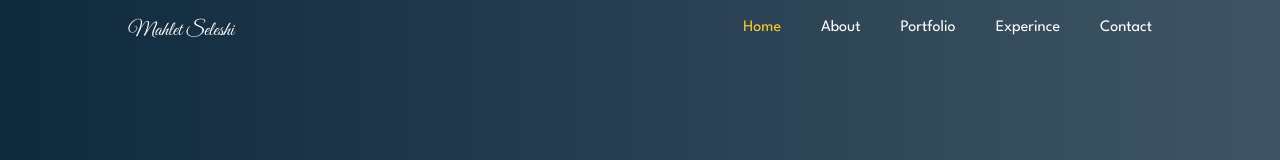
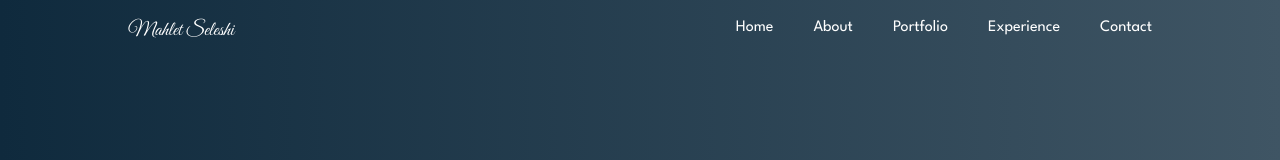
Before and after one commit to mahletseleshi/My-Portfolio, a React (Vite) app: page / in a window 1280 px wide. Shown: the top 160 px of the page. Built offline with nearby package versions, Linux system fonts and the light colour scheme.

Commit message:
updated page

```diff
--- a/package.json
+++ b/package.json
@@ -14,7 +14,11 @@
     "react": "^18.2.0",
     "react-dom": "^18.2.0",
     "react-icon": "^1.0.0",
-    "react-icons": "^4.12.0"
+    "react-icons": "^4.12.0",
+    "react-router": "^6.21.0",
+    "react-router-dom": "^6.21.0",
+    "react-router-hash-link": "^2.4.3",
+    "react-scroll": "^1.9.0"
   },
   "devDependencies": {
     "@types/react": "^18.2.37",
--- a/src/components/About.jsx
+++ b/src/components/About.jsx
@@ -2,7 +2,7 @@ import about from "../assets/About.png";
 
 const About = () => {
   return (
-    <div className="flex flex-col  relative items-center justify-center w-full my-24 px-32">
+    <div id="About" className="flex flex-col  relative items-center justify-center w-full my-24 px-32">
       <h1 className="text-[32px]">ABOUT</h1>
       <h1 className="text-[70px] absolute -top-6 text-black/20">ABOUT</h1>
       <div className="flex items-center justify-between ">
--- a/src/components/Contact.jsx
+++ b/src/components/Contact.jsx
@@ -27,7 +27,7 @@ const Contact = () => {
   };
 
   return (
-    <div className="relative flex-col items-center justify-center mt-[200px] h-screen ">
+    <div id="Contact" className="relative flex-col items-center justify-center mt-[200px] h-screen ">
       <div className="absolute inset-0 bg-[#0F2A3D] skew-y-6 w-full h-screen"></div>
       <div className="relative flex flex-col items-center space-y-24 justify-center">
         <div className="pt-[50px]">
@@ -94,8 +94,12 @@ const Contact = () => {
             </form>
           </div>
         </div>
+
+        <div className="text-white/30 font-normal">
+          <p>Mahlet Seleshi💛©2023 All Rights Reserved.</p>
+        </div>
       </div>
-      <div className="bg-[#0F2A3D] mt-[-150px] w-full h-[30%]"></div>
+      <div className="bg-[#0F2A3D] mt-[-300px] w-full h-[60%]"></div>
     </div>
   );
 };
--- a/src/components/Experience.jsx
+++ b/src/components/Experience.jsx
@@ -26,7 +26,7 @@ import { IoBagHandleSharp } from "react-icons/io5";
 
 const Experience = () => {
   return (
-    <div className="mt-44 flex flex-col  relative justify-center w-full my-24 px-32 gap-12">
+    <div id="Experience" className="mt-44 flex flex-col  relative justify-center w-full my-24 px-32 gap-12">
 
       <div className="flex flex-col items-center justify-between">
         <h1 className="text-[32px] text-[#0F2A3D]">EXPERIENCE</h1>
--- a/src/components/Header.jsx
+++ b/src/components/Header.jsx
@@ -3,7 +3,7 @@ import header from "../assets/Header.png";
 
 const Header = () => {
   return (
-    <div className="bg-gradient-to-r box-border h-screen from-[#0F2A3D] flex justify-between items-center px-32 to-[#3F5564] text-white">
+    <div id="Header" className="bg-gradient-to-r box-border h-screen from-[#0F2A3D] flex justify-between items-center px-32 to-[#3F5564] text-white">
       <div className="flex flex-col space-y-7 justify-start items-start">
         <p>Hello, I am Mahlet👋 </p>
         <h1 className="text-7xl font-semibold">
--- a/src/components/NavBar.jsx
+++ b/src/components/NavBar.jsx
@@ -1,26 +1,88 @@
+import { HashLink as Link} from "react-router-hash-link";
 
 
 const NavBar = () => {
+
+  const handleSetActive = (to) => {
+    console.log(to);
+  };
+
   return (
-    <div className='flex justify-between w-full h-screen fixed text-white px-32 py-4'>
+    <div className="flex justify-between w-full h-screen fixed text-white px-32 py-4">
       <div>
-       <h2 className="font-Signature text-[20px]">Mahlet Seleshi</h2>
+       <Link to="/"><h2 className="font-Signature text-[20px]">Mahlet Seleshi</h2></Link>
       </div>
-
 
       <div>
         <ul className="flex items-center gap-10">
-            <li className="text-Yellow">Home</li>
-            <li>About</li>
-            <li>Portfolio</li>
-            <li>Experince</li>
-            <li>Contact</li>
-
+          <li className="hover:text-Yellow duration-300"></li>
+          <Link
+            activeClass="active"
+            to="#Home"
+            spy={true}
+            smooth={true}
+            offset={-100}
+            duration={1000}
+            onSetActive={handleSetActive}
+          >
+            Home
+          </Link>
+          <li className="hover:text-Yellow duration-300">
+            <Link
+              activeClass="active"
+              to="#About"
+              spy={true}
+              smooth={true}
+              offset={-100}
+              duration={1000}
+              onSetActive={handleSetActive}
+            >
+              About
+            </Link>
+          </li>
+          <li className="hover:text-Yellow duration-300">
+            <Link
+              activeClass="active"
+              to="#Portfolio"
+              spy={true}
+              smooth={true}
+              offset={-100}
+              duration={1000}
+              onSetActive={handleSetActive}
+            >
+              Portfolio
+            </Link>
+          </li>
+          <li className="hover:text-Yellow duration-300">
+            <Link
+              activeClass="active"
+              to="#Experience"
+              spy={true}
+              smooth={true}
+              offset={-100}
+              duration={1000}
+              onSetActive={handleSetActive}
+            >
+              Experience
+            </Link>
+          </li>
+          <li className="hover:text-Yellow duration-300">
+            <Link
+              activeClass="active"
+              to="#Contact"
+              spy={true}
+              smooth={true}
+              offset={-100}
+              duration={1000}
+              onSetActive={handleSetActive}
+            >
+              Contact
+            </Link>
+          </li>
         </ul>
       </div>
+    </div>
+  );
+};
 
-    </div>
-  )
-}
-
-export default NavBar
+export default NavBar;
--- a/src/components/Portfolio.jsx
+++ b/src/components/Portfolio.jsx
@@ -61,7 +61,7 @@ const Portfolio = () => {
 
 
   return (
-    <div className="relative flex-col items-center justify-center h-screen ">
+    <div id="Portfolio" className="relative flex-col items-center justify-center h-screen ">
       <div className="absolute inset-0 bg-[#0F2A3D] -skew-y-6 w-full h-full"></div>
       <div className="relative flex flex-col items-center space-y-24 justify-center">
         <div className="pt-[50px]">
```
Also changed, not shown: src/App.jsx (+13 -13 lines), 1 other file (tests, documents, lock files or other folders).
